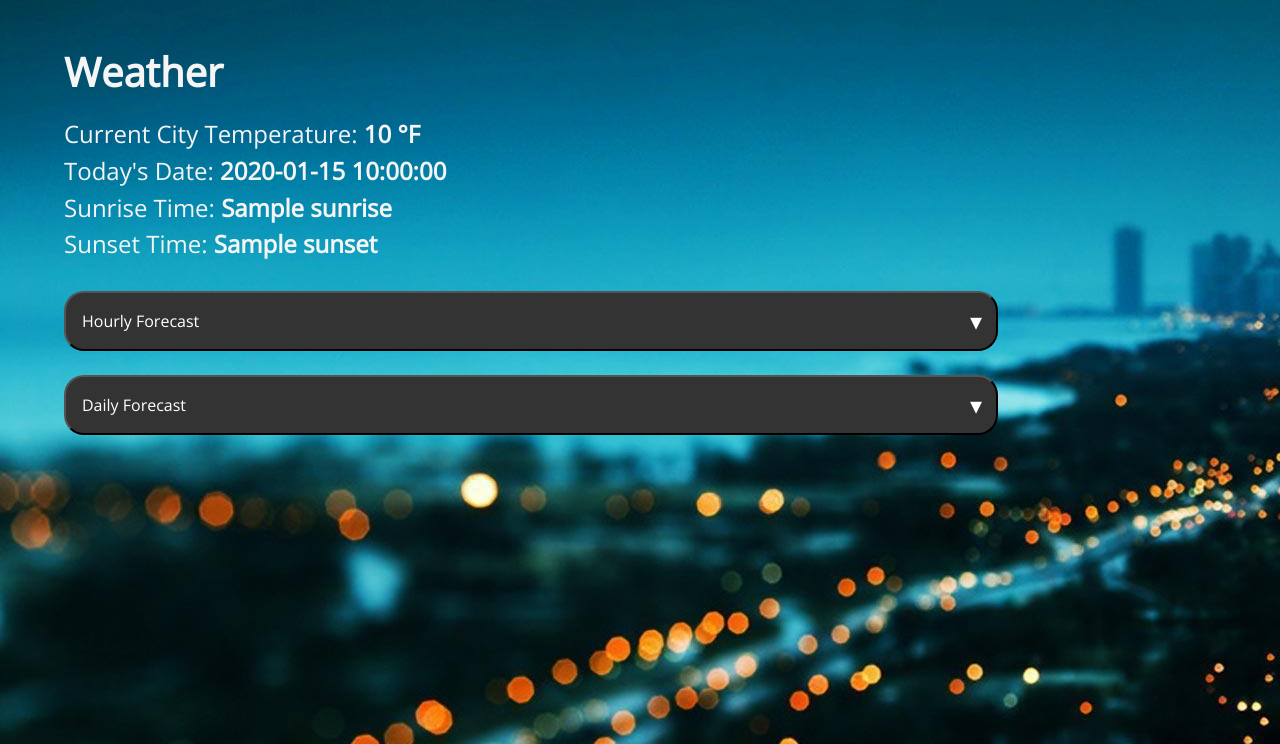
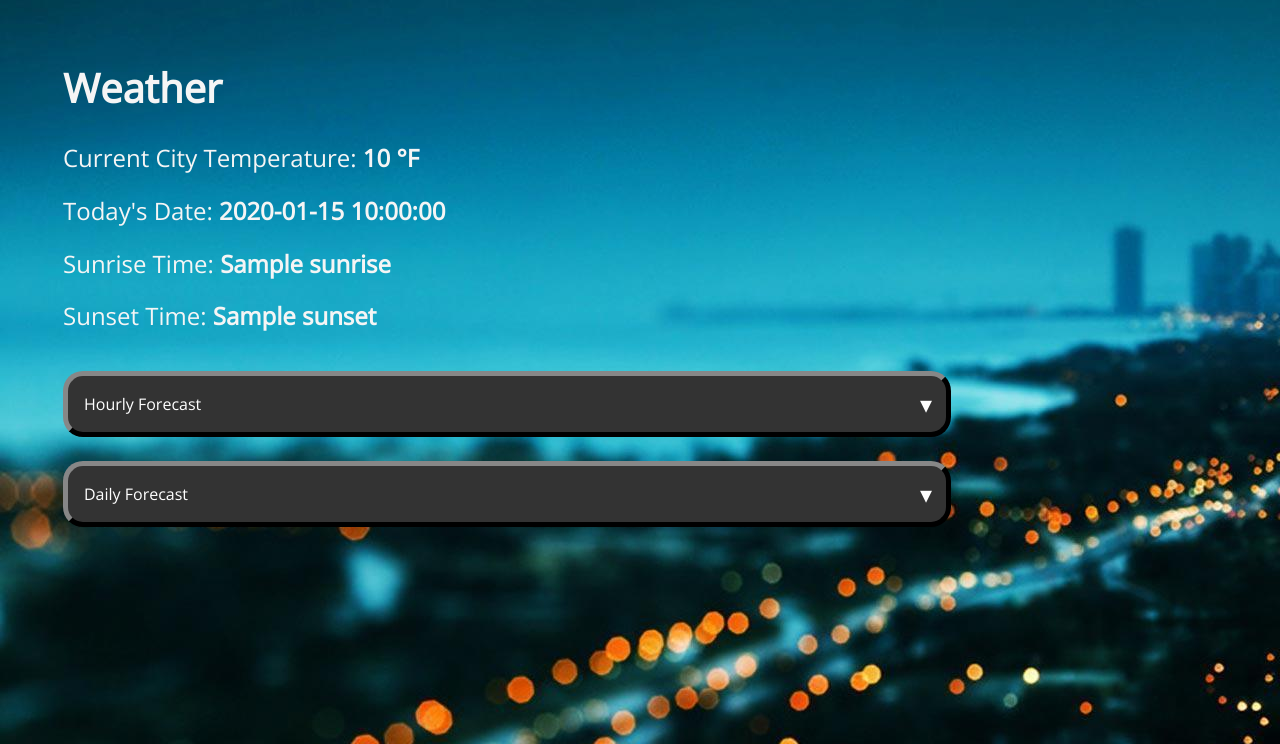
Before and after one commit to allenz3/city-web-app, a Flask app: template templates/weather.html in a window 1280 px wide. Shown: the part 56-800 px from the top of the page. Run offline with Flask 2, Linux system fonts and the light colour scheme; the template is opened without the code that fills it: most values are stand-ins (such as "Sample title", 1, 10 or a date in 2020); grey boxes marked "Sample" are stand-in pictures; some libraries are stand-ins or nearby versions.

Commit message:
fixed css

```diff
--- a/static/css/style.css
+++ b/static/css/style.css
@@ -5,25 +5,43 @@ body {
     font-family: 'Open Sans', sans-serif;
     color: whitesmoke;
     font-size: medium;
-    line-height: 1.5;
 }
 
 h1 {
     font-weight: bold;
+    padding-top: 1rem;
+    padding-bottom: 1rem;
 }
+
+h4 {
+    padding-top: 0.5rem;
+    padding-bottom: 0.5rem;
+}
+
 p {
+    padding-top: 1rem;
+    padding-bottom: 1rem;
+}
+
+.bold {
     font-weight: bold;
 }
 
-
 .success {
     color: greenyellow;
+}
+
+/* Generic Page */
+.container {
+    margin-top: 3rem;
+    margin-left: 3rem;
 }
 
 /* Location Page */
 .map {
     border: 5px outset #005c99;
     border-radius: 10px;
+    margin-top: 2rem;
 }
 
 /* Flexbox Code used for Weather and Education Pages */
@@ -82,6 +106,12 @@ p {
     padding: 1rem;
     outline: none;
     cursor: pointer;
+    border-top: 5px;
+    border-left: 5px;
+    border-right: 5px;
+    border-bottom: 5px;
+    border-style: outset;
+    border-color: #333333;
     background: #333333;
     color: #ffffff;
     text-align: left;
--- a/static/js/script.js
+++ b/static/js/script.js
@@ -13,3 +13,21 @@ document.querySelectorAll('.accordion__button').forEach(button => {
 var i = 0;
 var images = []
 var time = 3000;
+
+// Image List
+
+
+// Change Image
+function changeImg() {
+    document.slide.src = images[i]
+
+    if(i < images.length - 1) {
+        i++
+    } else {
+        i = 0;
+    }
+
+    setTimeout("changeImg()", time);
+}
+
+window.onload = changeImg
--- a/templates/page.html
+++ b/templates/page.html
@@ -34,7 +34,7 @@
     </div>
 </nav>
 
-<div class="m-5 pl-3">
+<div class="container">
     {% block content %} {% endblock %}
 </div>
 
--- a/templates/weather.html
+++ b/templates/weather.html
@@ -1,19 +1,19 @@
 {% extends "page.html" %}
 
 {% block content %}
-<h1 class="pb-3">Weather</h1>
-<h4>Current City Temperature: <span class="font-weight-bold">{{temperature}} °F</span></h4>
-<h4>Today's Date: <span class="font-weight-bold">{{date}}</span></h4>
-<h4>Sunrise Time: <span class="font-weight-bold">{{sunrise}}</span></h4>
-<h4>Sunset Time: <span class="font-weight-bold">{{sunset}}</span></h4>
+<h1>Weather</h1>
+<h4>Current City Temperature: <span class="bold">{{temperature}} °F</span></h4>
+<h4>Today's Date: <span class="bold">{{date}}</span></h4>
+<h4>Sunrise Time: <span class="bold">{{sunrise}}</span></h4>
+<h4>Sunset Time: <span class="bold">{{sunset}}</span></h4>
 <br>
 <!--Hourly Forecast-->
 <div class="accordion">
     <button type="button" class="accordion__button">Hourly Forecast</button>
     <div class="accordion__content">
-        <div class="flexbox-container-outer pb-5">
+        <div class="flexbox-container-outer">
             {% for report in hourly %}
-            <div class="flexbox-container-inner-weather card ml-5 mt-5 pr-3">
+            <div class="flexbox-container-inner-weather card">
             <span class="flexbox-item-1">
                 <img src="{{report.get('icon_url')}}" alt="Weather Icon"/>
             </span>
@@ -29,9 +29,9 @@
 <div class="accordion">
     <button type="button" class="accordion__button">Daily Forecast</button>
     <div class="accordion__content">
-        <div class="flexbox-container-outer pb-5">
+        <div class="flexbox-container-outer">
             {% for report in daily %}
-            <div class="flexbox-container-inner-weather card ml-5 mt-5 pr-3">
+            <div class="flexbox-container-inner-weather card">
             <span class="flexbox-item-1">
                 <img src="{{report.get('icon_url')}}" alt="Weather Icon"/>
             </span>
```
Also changed, not shown: other parts of static/css/style.css (+24 -7 lines), Photo.py (+1 -27 lines), templates/education.html (+7 -7 lines), templates/home.html (+4 -3 lines), templates/location.html (+4 -4 lines), templates/photos.html (+6 -6 lines).
